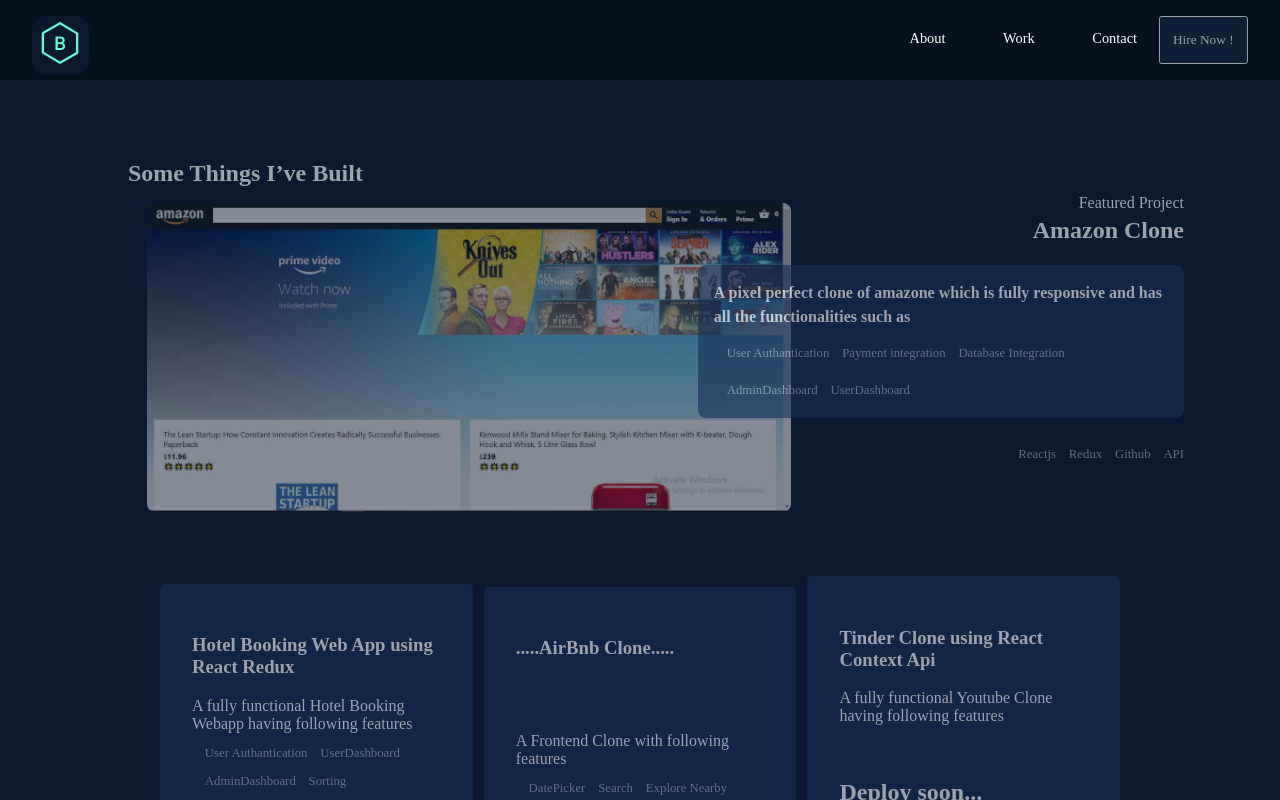
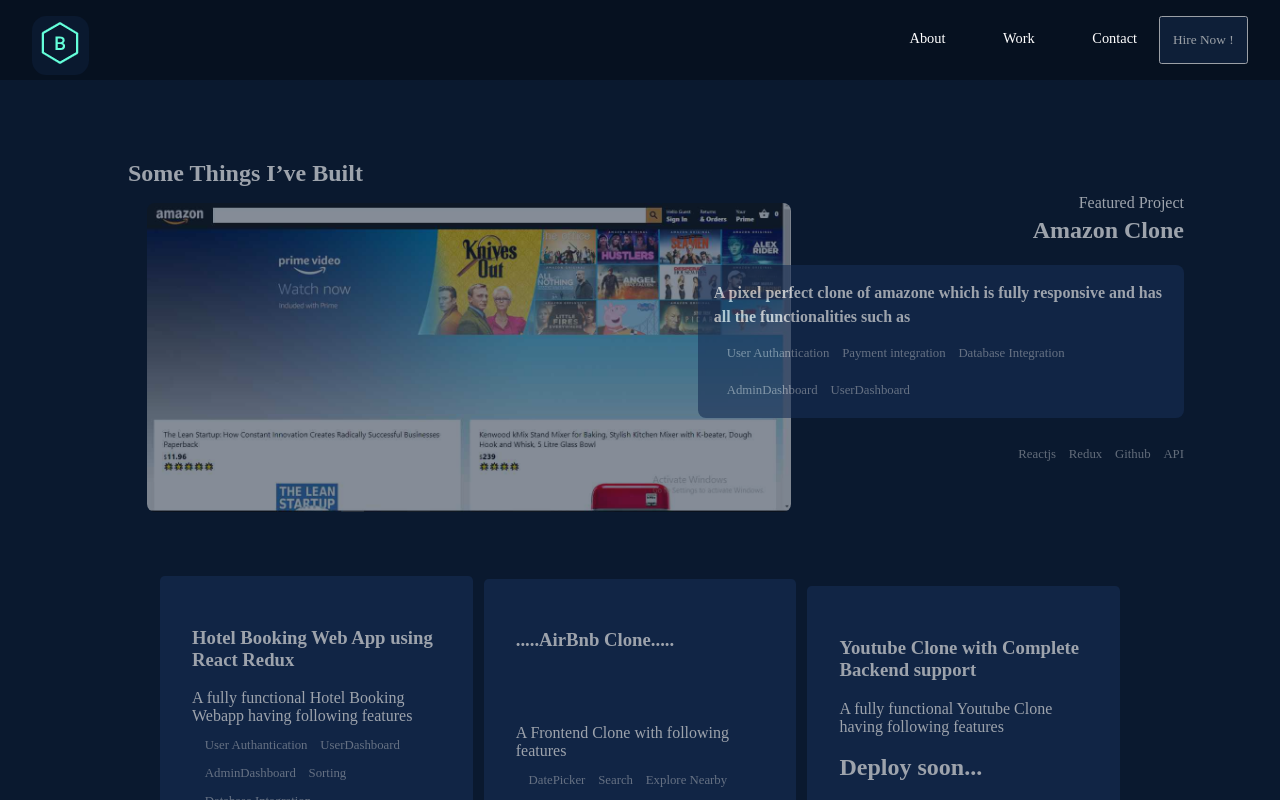
Before and after one commit to ShamailAbbas/myportfolio, a React (Create React App) app: page /workpage in a window 1280 px wide. Shown: the top 800 px of the page. Built offline with nearby package versions, Linux system fonts and the light colour scheme.

Commit message:
Update Otherprojects.js

```diff
--- a/src/components/Otherprojects.js
+++ b/src/components/Otherprojects.js
@@ -38,7 +38,7 @@
     <br/>
     <br/>
     <br/>
-          <p>
+              <p>
             A Frontend  Clone with following features <br />
             <li>DatePicker</li>
             <li> Search</li>
@@ -55,13 +55,13 @@
         </div>
 </a>
         <div className='griditems'>
-          <h3>Tinder Clone using React Context Api</h3>
+          <h3>Youtube Clone with Complete Backend support</h3>
           <p>
             A fully functional Youtube Clone having following features
             <br />
          <br/>
-    <br/>
-    <br/>
+
+
           <h2> Deploy soon...</h2>
     <br/>
             <h3>Tech used to bulid this project</h3>
```
